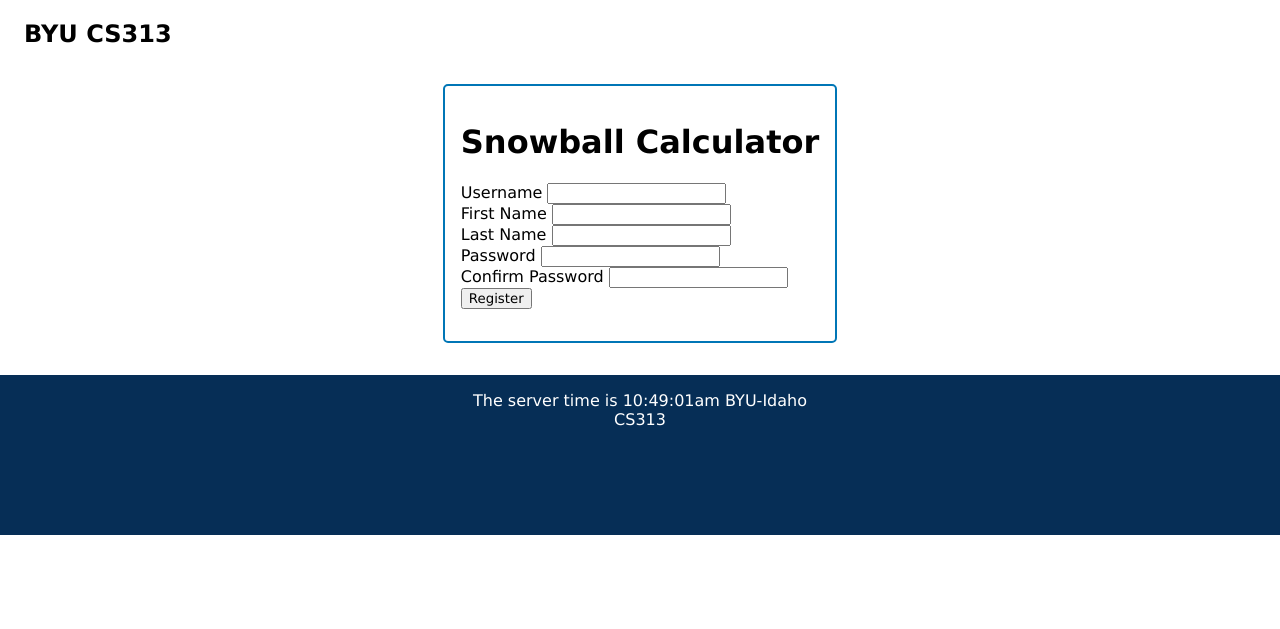
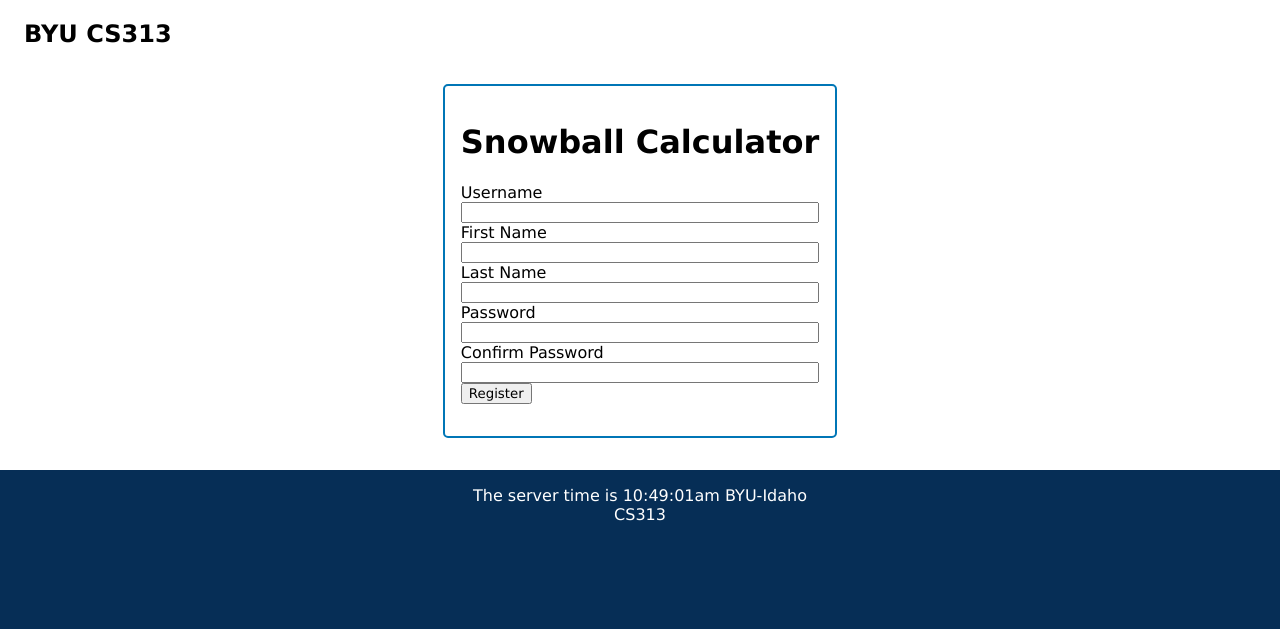
Before and after one commit to PKayu/CS313Main, a PHP site: page /web/snowball/register.php in a window 1280 px wide. Shown: the part 88-717 px from the top of the page. Run offline with PHP 8.4, Linux system fonts and the light colour scheme.

Commit message:
update save function

```diff
--- a/web/snowball/css/register.css
+++ b/web/snowball/css/register.css
@@ -1,7 +1,9 @@
 #message {
     color: red;
 }
-
+input {
+    width: 100%;
+}
 .item-center {
     text-align: center;
     margin-left: auto;
```
